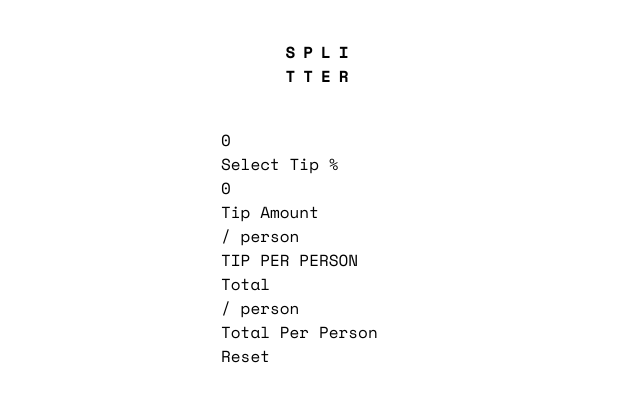
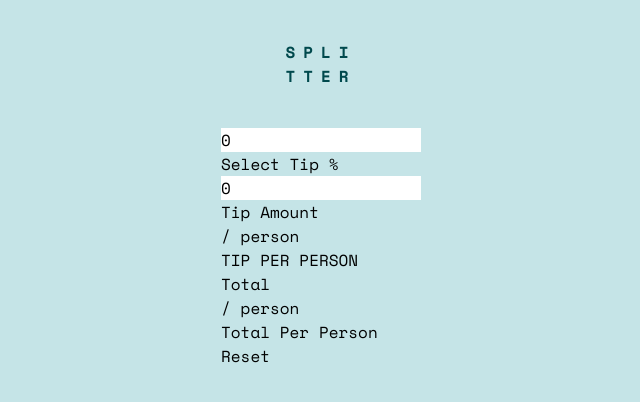
Before and after one commit to mdubelbeis/tip-calculator, a React (Create React App) app: page / in a window 1280 px wide. Shown: the top 402 px of the page, without its empty margins (319-959 px from the left). Built offline with nearby package versions, Linux system fonts and the light colour scheme.

Commit message:
added custom colors

```diff
--- a/tailwind.config.js
+++ b/tailwind.config.js
@@ -2,7 +2,9 @@ module.exports = {
   content: ['./src/**/*.{js,jsx}', './public/index.html'],
   theme: {
     extend: {
+      colors: {
         'strong-cyan': 'hsl(172, 67%, 45%)',
+        'light-blue': '#C5E4E7',
         'very-dark-cyan': 'hsl(183, 100%, 15%)',
         'dark-grayish-cyan': 'hsl(186, 14%, 43%)',
         'grayish-cyan': 'hsl(184, 14%, 56%)',
@@ -14,5 +16,6 @@ module.exports = {
         'space-mono': ['Space Mono', 'monospace'],
       },
     },
+  },
   plugins: [],
 };
```
Lines whose indentation alone changed are shown as unchanged.
